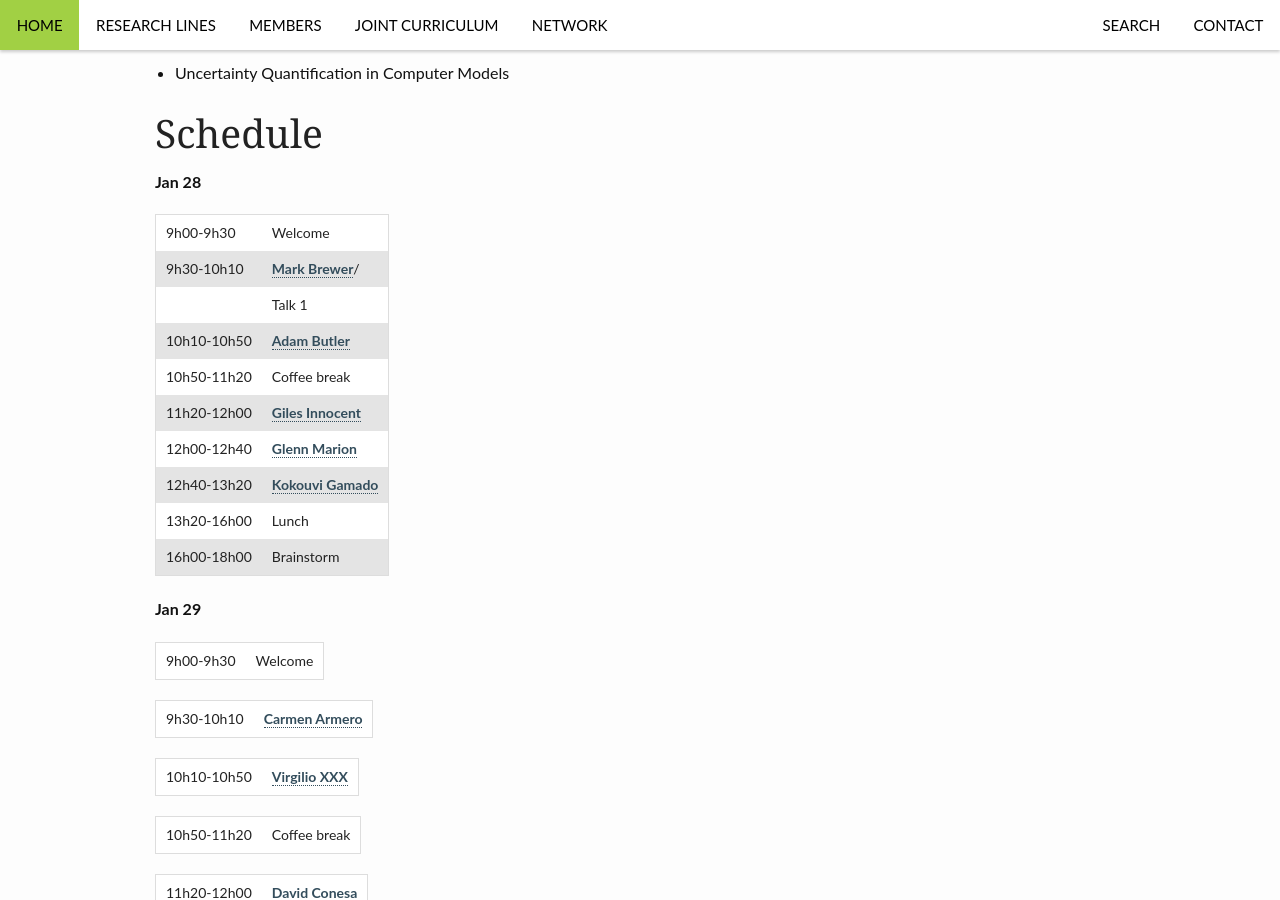
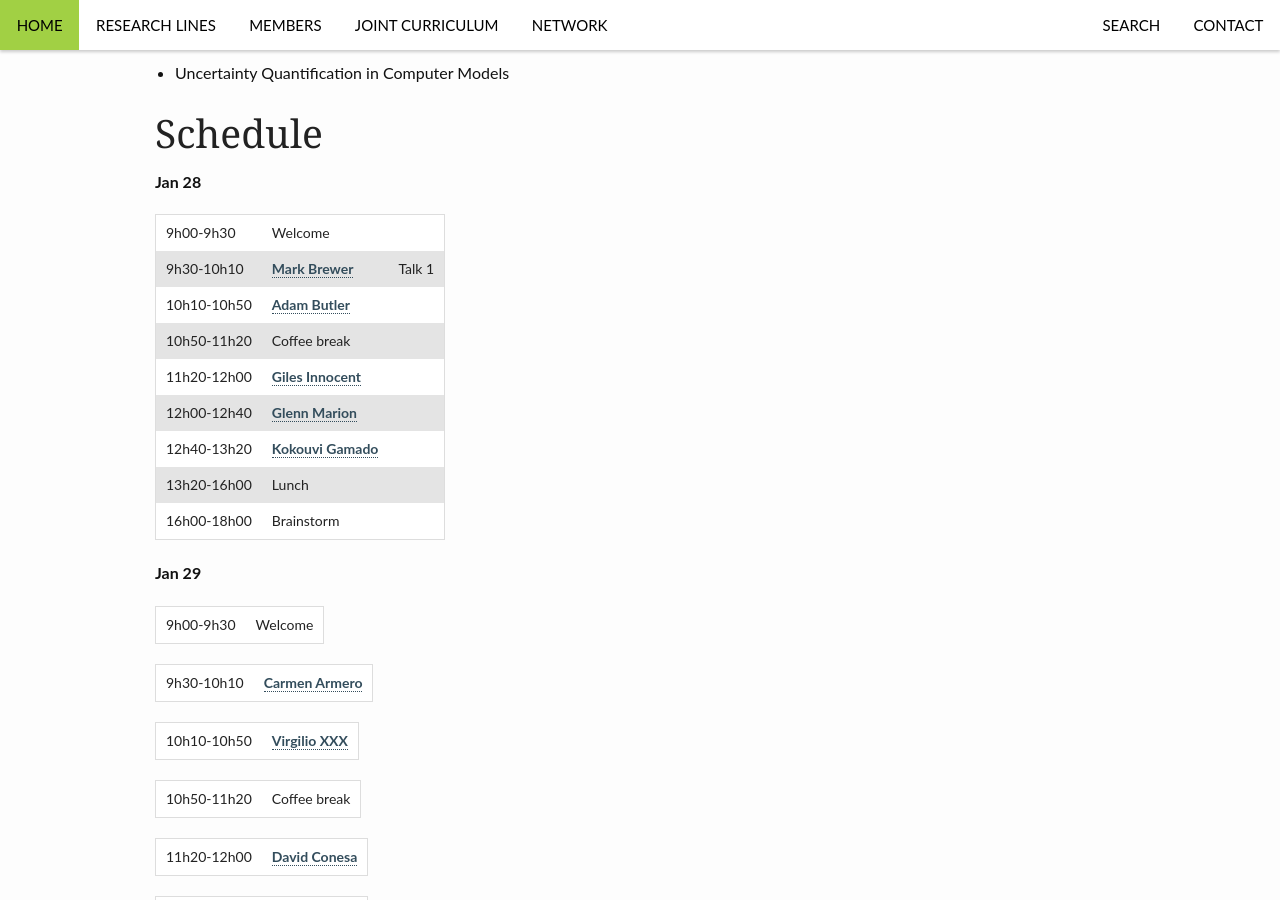
Before and after one commit to VABAR/VABAR.github.io, a Jekyll site: the page built from _posts/events/2015-11-25-ScoVa16.md, in a window 1280 px wide and 900 px high, scrolled down 405 px. Built offline with Jekyll 4.4.1, drawn with Linux system fonts in a browser that asks for light colours.

Commit message:
Update 2015-11-25-ScoVa16.md

```diff
--- a/_posts/events/2015-11-25-ScoVa16.md
+++ b/_posts/events/2015-11-25-ScoVa16.md
@@ -26,8 +26,7 @@ categories: events
 **Jan 28**
 
 9h00-9h30 | Welcome
-9h30-10h10 | <a href="http://www.bioss.ac.uk/people/markb.html">Mark Brewer</a>/
- | Talk 1
+9h30-10h10 | <a href="http://www.bioss.ac.uk/people/markb.html">**Mark Brewer**</a> | Talk 1
 10h10-10h50 |  <a href="http://www.bioss.ac.uk/people/adam.html">Adam Butler</a>
 10h50-11h20 | Coffee break
 11h20-12h00 | <a href="http://www.bioss.ac.uk/people/giles.html">Giles Innocent</a>
```
